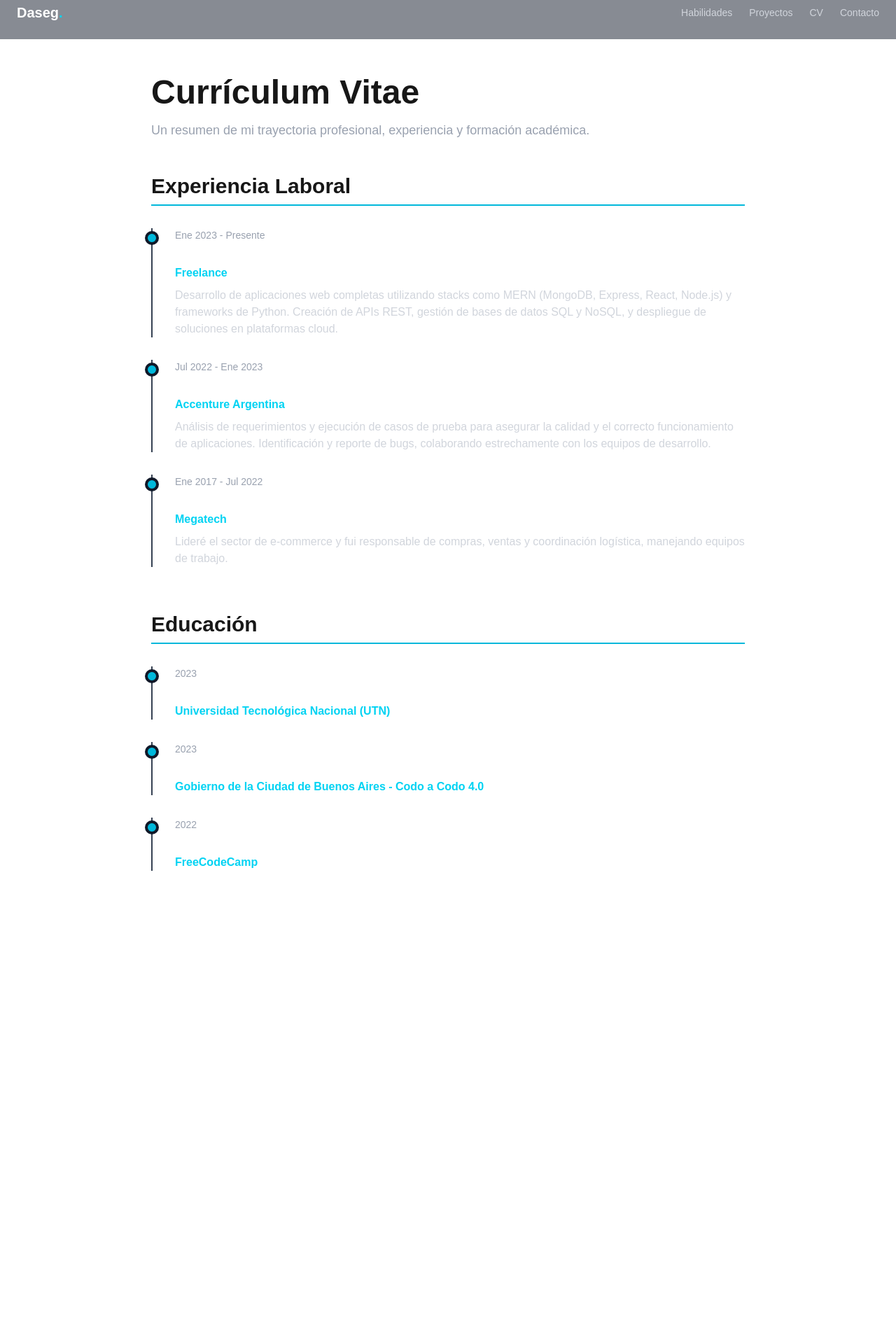
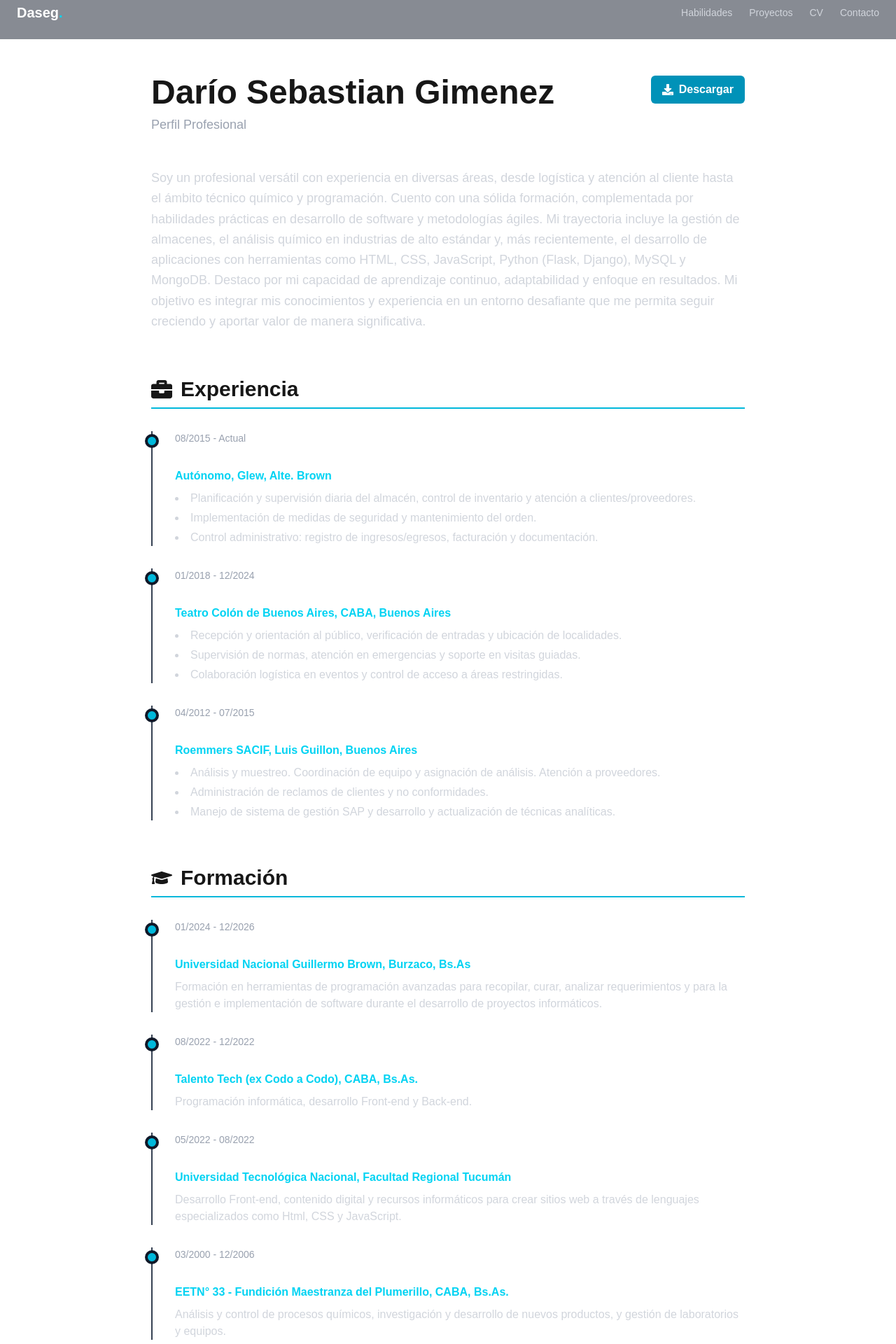
Before and after one commit to dgimenezdeveloper/portafolio-daseg, a Next.js app: page /cv in a window 1280 px wide. Shown: the part 20-1940 px from the top of the page at 70% size. Before the commit the page ends 1392 px from the top, so only its background shows below. Built offline with nearby package versions, Linux system fonts and the light colour scheme.

Commit message:
feat: Integrado contenido completo del nuevo CV en la web

```diff
--- a/src/app/cv/page.tsx
+++ b/src/app/cv/page.tsx
@@ -1,56 +1,70 @@
-"use client";
+"use client"
 import { cvData } from '@/data/cvData';
 import { motion } from 'framer-motion';
+import { FaDownload, FaBriefcase, FaGraduationCap } from 'react-icons/fa';
 
-// Define a type for timeline items
-type TimelineItemType = {
-  period: string;
-  role?: string;
-  degree?: string;
-  company?: string;
-  institution?: string;
-  description?: string;
-};
-
-// Un componente interno reutilizable para cada item de la línea de tiempo
-const TimelineItem = ({ item }: { item: TimelineItemType }) => (
+// El componente TimelineItem se vuelve más flexible
+const TimelineItem = ({ item, type }: { item: any, type: 'experience' | 'education' }) => (
   <motion.div
     className="relative pl-8 mb-8 border-l-2 border-gray-700"
     initial={{ opacity: 0, x: -20 }}
-    whileInView={{ opacity: 1, x: 0 }}
-    viewport={{ once: true }}
-    transition={{ duration: 0.6 }}
+    whileInView={{ opacity: 1, x: 0 }} viewport={{ once: true }} transition={{ duration: 0.6 }}
   >
     <div className="absolute -left-[11px] top-1 w-5 h-5 bg-cyan-500 rounded-full border-4 border-gray-900"></div>
     <p className="text-sm text-gray-400 mb-1">{item.period}</p>
     <h3 className="text-xl font-bold text-white">{item.role || item.degree}</h3>
-    <p className="text-md text-cyan-400 font-semibold mb-2">{item.company || item.institution}</p>
-    {item.description && <p className="text-gray-300">{item.description}</p>}
+    <p className="text-md text-cyan-400 font-semibold mb-2">{item.company || item.institution}, {item.location}</p>
+
+    {Array.isArray(item.description) ? (
+      <ul className="list-disc list-inside text-gray-300 space-y-1">
+        {item.description.map((point: string, i: number) => <li key={i}>{point}</li>)}
+      </ul>
+    ) : (
+      <p className="text-gray-300">{item.description}</p>
+    )}
   </motion.div>
 );
 
 export default function CVPage() {
   return (
     <div className="max-w-4xl mx-auto py-24 px-6 pt-32">
-      <motion.div initial={{ opacity: 0, y: -20 }} animate={{ opacity: 1, y: 0 }} transition={{ duration: 0.8 }}>
-        <h1 className="text-4xl md:text-5xl font-bold mb-4">Currículum Vitae</h1>
-        <p className="text-lg text-gray-400 mb-12">Un resumen de mi trayectoria profesional, experiencia y formación académica.</p>
+      {/* --- HEADER --- */}
+      <motion.div initial={{ opacity: 0, y: -20 }} animate={{ opacity: 1, y: 0 }} transition={{ duration: 0.8 }} className="flex justify-between items-start mb-12">
+        <div>
+          <h1 className="text-4xl md:text-5xl font-bold mb-2">Darío Sebastian Gimenez</h1>
+          <p className="text-lg text-gray-400">Perfil Profesional</p>
+        </div>
+        <a href="/cv-dario-gimenez.pdf" download
+          className="flex items-center gap-2 bg-cyan-600 text-white font-bold py-2 px-4 rounded-md transition-all duration-300 hover:bg-cyan-700 hover:scale-105"
+        >
+          <FaDownload />
+          Descargar
+        </a>
       </motion.div>
 
-      {/* Sección de Experiencia */}
+      {/* --- SOBRE MÍ --- */}
       <section className="mb-16">
-        <h2 className="text-3xl font-bold border-b-2 border-cyan-500 pb-2 mb-8">Experiencia Laboral</h2>
-        <div>
-          {cvData.experience.map((exp, index) => <TimelineItem key={index} item={exp} />)}
-        </div>
+         <p className="text-gray-300 text-lg leading-relaxed">{cvData.aboutMeSummary}</p>
       </section>
 
-      {/* Sección de Educación */}
-      <section>
-        <h2 className="text-3xl font-bold border-b-2 border-cyan-500 pb-2 mb-8">Educación</h2>
-        <div>
-          {cvData.education.map((edu, index) => <TimelineItem key={index} item={edu} />)}
-        </div>
+      {/* --- EXPERIENCIA --- */}
+      <section className="mb-16">
+        <h2 className="text-3xl font-bold flex items-center gap-3 border-b-2 border-cyan-500 pb-2 mb-8"><FaBriefcase />Experiencia</h2>
+        <div>{cvData.experience.map((exp, i) => <TimelineItem key={i} item={exp} type="experience" />)}</div>
+      </section>
+
+      {/* --- EDUCACIÓN --- */}
+      <section className="mb-16">
+        <h2 className="text-3xl font-bold flex items-center gap-3 border-b-2 border-cyan-500 pb-2 mb-8"><FaGraduationCap />Formación</h2>
+        <div>{cvData.education.map((edu, i) => <TimelineItem key={i} item={edu} type="education" />)}</div>
+      </section>
+
+       {/* --- APTITUDES --- */}
+      <section className="mb-16">
+        <h2 className="text-3xl font-bold border-b-2 border-cyan-500 pb-2 mb-8">Aptitudes y Habilidades Blandas</h2>
+        <ul className="columns-2 md:columns-3 text-gray-300">
+          {cvData.softSkills.map(skill => <li key={skill} className="mb-2 list-inside list-disc">{skill}</li>)}
+        </ul>
       </section>
     </div>
   );
--- a/src/components/Hero.tsx
+++ b/src/components/Hero.tsx
@@ -4,6 +4,7 @@ import Image from 'next/image';
 import { motion } from 'framer-motion';
 import { FaGithub, FaLinkedin } from 'react-icons/fa';
 import { MdEmail } from 'react-icons/md';
+import { cvData } from '@/data/cvData';
 
 export default function Hero() {
   return (
@@ -29,9 +30,8 @@ export default function Hero() {
         Hola, soy Darío Gimenez
       </h1>
 
-      <p className="max-w-xl text-lg md:text-xl text-gray-400 mb-8">
-        Desarrollador Web Full Stack. Transformo ideas en aplicaciones web robustas y escalables,
-        desde el Frontend hasta el Backend.
+      <p className="max-w-2xl text-lg md:text-xl text-gray-400 mb-8 ">
+        {cvData.aboutMeSummary}
       </p>
 
       <div className="flex items-center space-x-5">
--- a/src/data/cvData.ts
+++ b/src/data/cvData.ts
@@ -1,39 +1,95 @@
 export const cvData = {
+  aboutMeSummary: `Soy un profesional versátil con experiencia en diversas áreas, desde logística y atención al cliente hasta el ámbito técnico químico y programación. Cuento con una sólida formación, complementada por habilidades prácticas en desarrollo de software y metodologías ágiles. Mi trayectoria incluye la gestión de almacenes, el análisis químico en industrias de alto estándar y, más recientemente, el desarrollo de aplicaciones con herramientas como HTML, CSS, JavaScript, Python (Flask, Django), MySQL y MongoDB. Destaco por mi capacidad de aprendizaje continuo, adaptabilidad y enfoque en resultados. Mi objetivo es integrar mis conocimientos y experiencia en un entorno desafiante que me permita seguir creciendo y aportar valor de manera significativa.`,
+
+  additionalInfo: `Como profesional en formación, dedico mi tiempo de manera intensiva al aprendizaje continuo y a la aplicación práctica de las tecnologías. Poseo un perfil técnico sólido y una gran motivación por integrarme al ámbito laboral, donde pueda aportar mis conocimientos y, al mismo tiempo, enriquecerme con nuevas experiencias.`,
+
+  contact: {
+    address: 'General Miller 2176 - Glew, Alte. Brown',
+    phone: '1162193426',
+    email: 'dgimenez.developer@gmail.com',
+    portfolio: 'https://dgimenezdeveloper.netlify.app/',
+    github: 'https://github.com/dgimenezdeveloper'
+  },
+
+  languages: [
+    { name: 'Español', level: 'Idioma nativo' },
+    { name: 'Inglés', level: 'Intermedio', proficiency: 'B1' },
+  ],
+
+  softSkills: [
+    "Trabajo en equipo", "Fomento de espíritu de equipo", "Gestión de documentos",
+    "Coordinación", "Razonamiento lógico", "Comunicación clara",
+    "Organización del trabajo", "Resolución de problemas", "Capacidad de organización",
+    "Atención al cliente", "Visión espacial y organizativa", "Eficiencia y mejora del rendimiento",
+    "Gestión del tiempo", "Gestión administrativa", "Optimización de procesos",
+    "Liderazgo y gestión de equipos", "Responsabilidad y puntualidad",
+  ],
+
+  education: [
+     {
+      institution: 'Universidad Nacional Guillermo Brown',
+      location: 'Burzaco, Bs.As',
+      degree: 'Técnico universitario en programación',
+      period: '01/2024 - 12/2026',
+      description: 'Formación en herramientas de programación avanzadas para recopilar, curar, analizar requerimientos y para la gestión e implementación de software durante el desarrollo de proyectos informáticos.',
+    },
+    {
+      institution: 'Talento Tech (ex Codo a Codo)',
+      location: 'CABA, Bs.As.',
+      degree: 'Full Stack Python',
+      period: '08/2022 - 12/2022',
+      description: 'Programación informática, desarrollo Front-end y Back-end.',
+    },
+    {
+      institution: 'Universidad Tecnológica Nacional',
+      location: 'Facultad Regional Tucumán',
+      degree: 'Desarrollo de páginas webs',
+      period: '05/2022 - 08/2022',
+      description: 'Desarrollo Front-end, contenido digital y recursos informáticos para crear sitios web a través de lenguajes especializados como Html, CSS y JavaScript.',
+    },
+    {
+      institution: 'EETN° 33 - Fundición Maestranza del Plumerillo',
+      location: 'CABA, Bs.As.',
+      degree: 'Técnico Químico',
+      period: '03/2000 - 12/2006',
+      description: 'Análisis y control de procesos químicos, investigación y desarrollo de nuevos productos, y gestión de laboratorios y equipos.',
+    },
+  ],
+
   experience: [
     {
-      role: 'Full Stack Developer',
-      company: 'Freelance',
-      period: 'Ene 2023 - Presente',
-      description: 'Desarrollo de aplicaciones web completas utilizando stacks como MERN (MongoDB, Express, React, Node.js) y frameworks de Python. Creación de APIs REST, gestión de bases de datos SQL y NoSQL, y despliegue de soluciones en plataformas cloud.',
+      role: 'Responsable de almacén',
+      company: 'Autónomo',
+      location: 'Glew, Alte. Brown',
+      period: '08/2015 - Actual',
+      description: [
+        "Planificación y supervisión diaria del almacén, control de inventario y atención a clientes/proveedores.",
+        "Implementación de medidas de seguridad y mantenimiento del orden.",
+        "Control administrativo: registro de ingresos/egresos, facturación y documentación."
+      ]
     },
     {
-      role: 'QA Analyst',
-      company: 'Accenture Argentina',
-      period: 'Jul 2022 - Ene 2023',
-      description: 'Análisis de requerimientos y ejecución de casos de prueba para asegurar la calidad y el correcto funcionamiento de aplicaciones. Identificación y reporte de bugs, colaborando estrechamente con los equipos de desarrollo.',
+      role: 'Personal de sala',
+      company: 'Teatro Colón de Buenos Aires',
+      location: 'CABA, Buenos Aires',
+      period: '01/2018 - 12/2024',
+      description: [
+          "Recepción y orientación al público, verificación de entradas y ubicación de localidades.",
+          "Supervisión de normas, atención en emergencias y soporte en visitas guiadas.",
+          "Colaboración logística en eventos y control de acceso a áreas restringidas."
+      ]
     },
      {
-      role: 'Administrativo de Ventas',
-      company: 'Megatech',
-      period: 'Ene 2017 - Jul 2022',
-      description: 'Lideré el sector de e-commerce y fui responsable de compras, ventas y coordinación logística, manejando equipos de trabajo.',
+      role: 'Analista Técnico Químico Senior',
+      company: 'Roemmers SACIF',
+      location: 'Luis Guillon, Buenos Aires',
+      period: '04/2012 - 07/2015',
+      description: [
+          "Análisis y muestreo. Coordinación de equipo y asignación de análisis. Atención a proveedores.",
+          "Administración de reclamos de clientes y no conformidades.",
+          "Manejo de sistema de gestión SAP y desarrollo y actualización de técnicas analíticas."
+      ]
     },
-  ],
-  education: [
-    {
-      institution: 'Universidad Tecnológica Nacional (UTN)',
-      degree: 'Desarrollo Web Full Stack',
-      period: '2023',
-    },
-    {
-      institution: 'Gobierno de la Ciudad de Buenos Aires - Codo a Codo 4.0',
-      degree: 'Full Stack Python Developer',
-      period: '2023',
-    },
-     {
-      institution: 'FreeCodeCamp',
-      degree: 'Certificación en Diseño Web Responsivo',
-      period: '2022',
-    },
+    // Puedes añadir el resto de experiencias siguiendo este mismo formato...
   ],
 };
```
Also changed, not shown: 1 other file (tests, documents, lock files or other folders).
